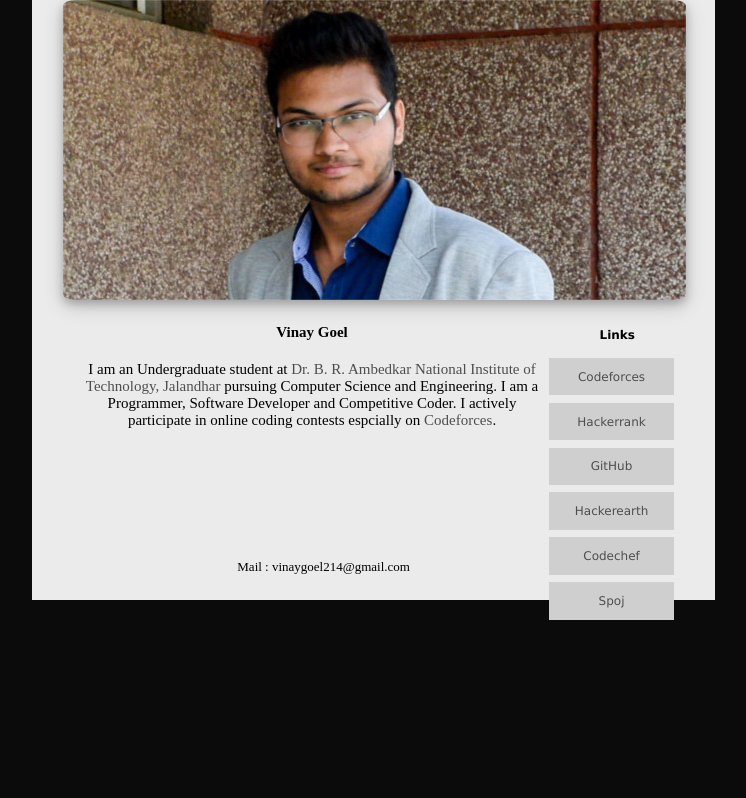
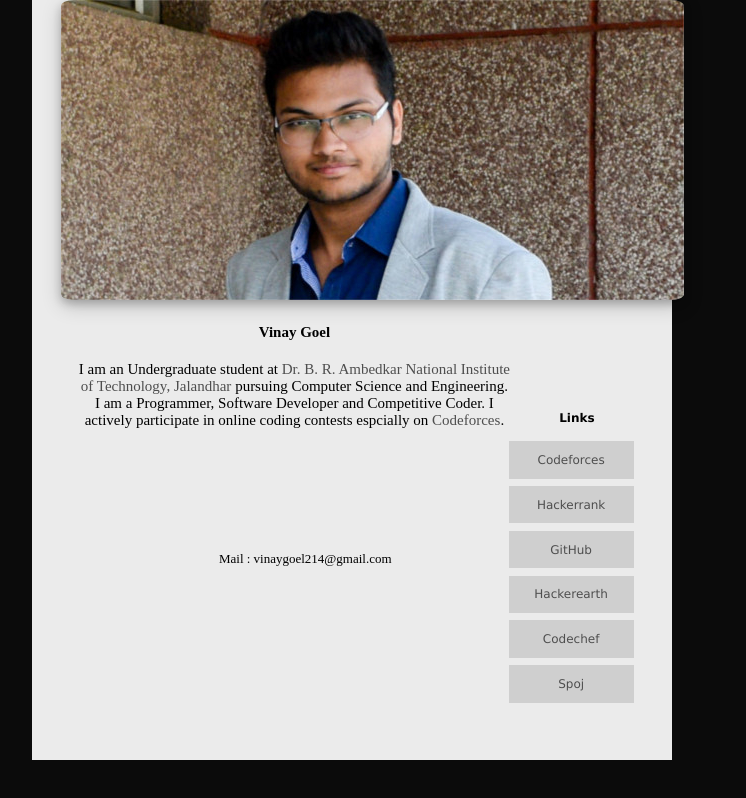
Before and after one commit to Vinay-Goel/Vinay-Goel.github.io, a plain HTML site: page index.html in a window 1280 px wide. Shown: the whole page, without its empty margins (288-1034 px from the left). Drawn offline with Linux system fonts and the light colour scheme; a web font is replaced by a local one.

Commit message:
modify 10

```diff
--- a/cssStyleSheet.css
+++ b/cssStyleSheet.css
@@ -38,8 +38,8 @@ a:hover, a:active
 {
 	position: absolute;
 	margin-left: 25%;
-	width: 683px;
-  height: 600px;
+	width: 50%;
+  height: 95%;
   background-color: #ebebeb;
   margin-top: 0%;
   font-size: 15px;
```
Also changed, not shown: index.html (+0 -1 lines).
